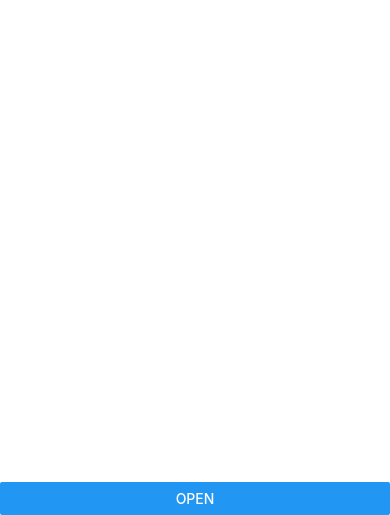
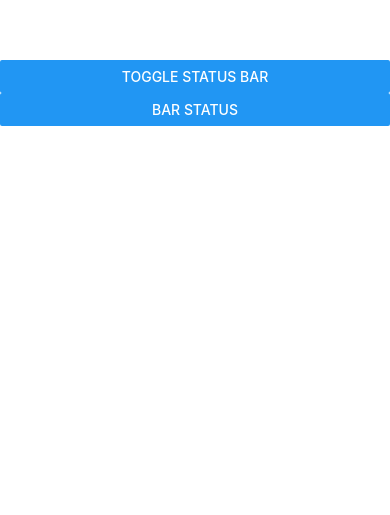
Before and after one commit to Mayankseth/Native, a React Native app: screen / in a window 390 px wide. Shown: the part 329-844 px from the top of the page. Built offline with nearby package versions, Linux system fonts and the light colour scheme.

Commit message:
StatusBar

```diff
--- a/App.tsx
+++ b/App.tsx
@@ -11,6 +11,7 @@ import {
   Button,
   FlatList,
   Modal,
+  Pressable,
   SafeAreaView,
   ScrollView,
   SectionList,
@@ -29,49 +30,26 @@ import {
 
 function App(): React.JSX.Element {
 
-  const [show,setShow] = useState(false)
-
+  const [hide,setHide] = useState(false)
+  const [barstatus,setBarStatus] = useState("default");
   return (
    <View style={styles.main}>
-    <Modal transparent={true} visible={show} animationType='slide'>
-      <View style={styles.centered}>
-        <View style={styles.modalview}>
-          <Text style={styles.modalText}>Hello There!!</Text>
-          <Button title='close' onPress={()=> setShow(false)}/>
-        </View>
-      </View>
-    </Modal>
-      <View style={styles.button}>
-        <Button title='Open' onPress={()=> setShow(true)}/>
-      </View>
+      <StatusBar
+        backgroundColor="purple"
+         barStyle='light-content'
+         hidden={hide}
+
+        />
+        <Button title='Toggle status bar' onPress={()=> setHide(!hide)}/>
+        <Button title='Bar status' onPress={()=> setBarStatus('dark-content')}/>
+
    </View>
   );
 };
 const styles = StyleSheet.create({
  main:{
-  flex:1
- },
- button:{
   flex:1,
-  justifyContent:"flex-end"
- },
- centered:{
-  flex:1,
-  justifyContent:"center",
-  alignItems:"center"
- },
- modalview:{
-    backgroundColor:"white",
-    padding:30,
-    width:300,
-    borderRadius:20,
-    shadowColor:"black",
-    elevation:5,
-
- },
- modalText:{
-  fontSize:30,
-  marginBottom:20
+  justifyContent:"center"
  }
 
 })
```
